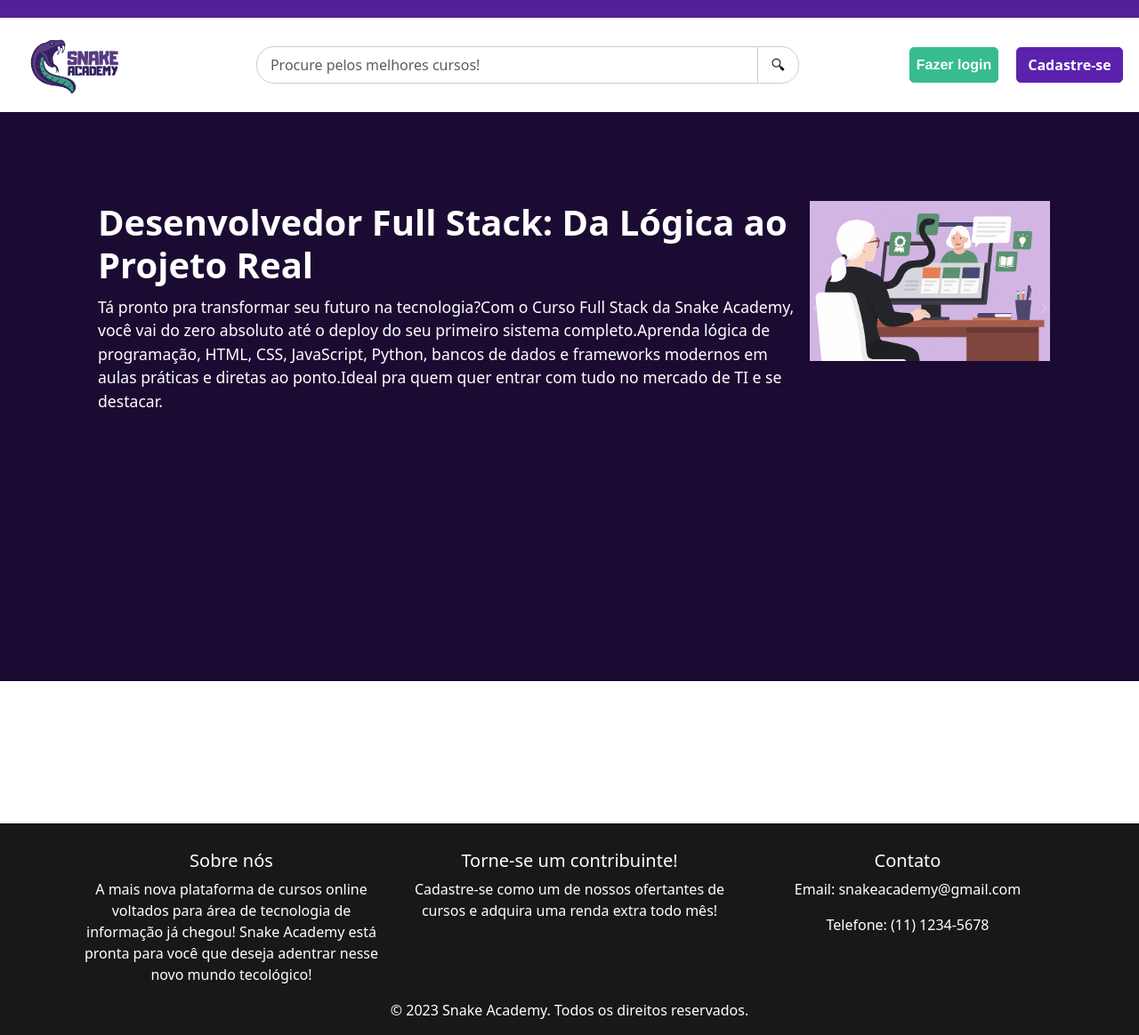
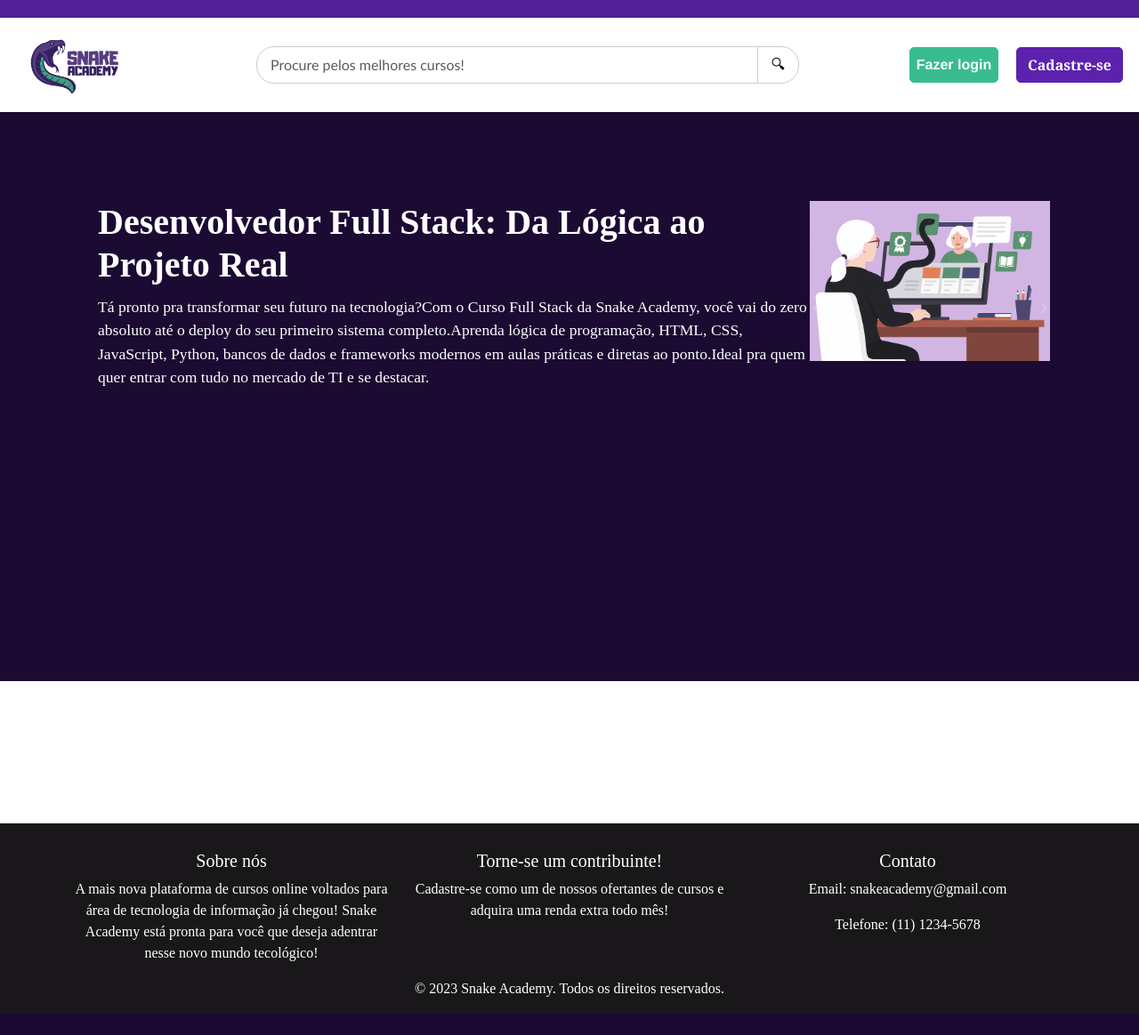
Before and after one commit to lorenzoBarbosa/Snake-Academy, a FastAPI app: page /curso in a window 1280 px wide. Shown: the whole page at 89% size. After the commit the page ends 1140 px from the top, so only its background shows below. Run offline with FastAPI, Linux system fonts and the light colour scheme.

Commit message:
testando fontes

```diff
--- a/static/css/gerais.css
+++ b/static/css/gerais.css
@@ -4,6 +4,7 @@ html,body
     overflow-x: hidden;
     width: 100%;
     background-color: #ffffff;
+    font-family: 'Times New Roman', 'Arial Narrow', Arial, sans-serif;
 }
 .topo {
     background-color: #522197;
@@ -21,6 +22,7 @@ html,body
     padding: 8px 15px !important;
     height: auto !important;
     font-size: 1rem !important;
+    font-family: 'Trebuchet MS', 'Lucida Sans Unicode', 'Lucida Grande', 'Lucida Sans', Arial, sans-serif;
     line-height: 1.5 !important;
 }
 .btn-lupa {
@@ -38,11 +40,13 @@ html,body
 .btn-lupa:hover {
     background-color: #f0f0f0;
     border: 1px solid #ccc;
+    font-family: 'Times New Roman', 'Arial Narrow', Arial, sans-serif;
 }
 .botao-login {
     background-color: transparent;
     border: none;
     cursor: pointer;
+    font-family: Cambria, Cochin, Georgia, Times, 'Times New Roman', serif;
 }
 .login {
     background-color: #38BC8E;
@@ -99,6 +103,7 @@ html,body
     color: #555555;
     max-width: 1500px;
     text-align: justify;
+    font-family: 'Press Start 2P', 'Courier New', monospace;
 }
 
 .linha {
```
